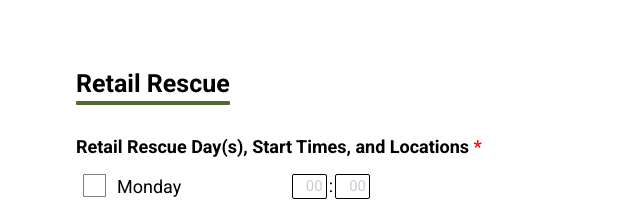
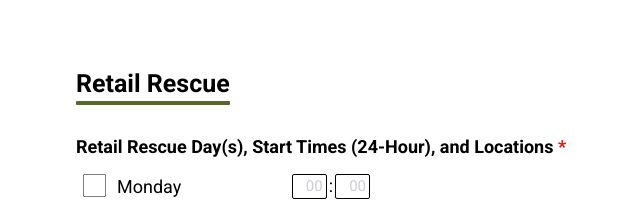
Before and after one commit to TritonSE/FSD-Distribution-Web-App, a React (Create React App) app in the folder frontend/: page /create-agency in a window 1280 px wide. Shown: the part 3200-3422 px from the top of the page, without its empty margins (54-694 px from the left). Built offline with nearby package versions, Linux system fonts and the light colour scheme; no server answers; sample sign-in values are in the browser's storage.

Commit message:
Update RetailRescueDays doc comments

```diff
--- a/frontend/src/components/AgencyProfileForm/RetailRescueDays.jsx
+++ b/frontend/src/components/AgencyProfileForm/RetailRescueDays.jsx
@@ -1,20 +1,20 @@
 import React, { Component } from "react";
 import Checkbox from "../FormComponents/Checkbox";
 import TimeBox from "../FormComponents/TimeBox";
-import { FormRow, FormCol } from "./FormLayout";
-import InputText from "../FormComponents/InputText";
+import { FormRow } from "./FormLayout";
 import RequiredAsterisk from "../FormComponents/RequiredAsterisk";
 import "./FormStyle.css";
 import InputLocation from "../FormComponents/InputLocation";
 
 /**
- * DistributionDays encapsulates the set of checkboxes and time inputs
- * corresponding to days of the week in the form distribution section.
+ * RetailRescueDays encapsulates the set of checkboxes, time inputs, and
+ * location inputs corresponding to days of the week in the form retail rescue
+ * section.
  *
  * Expected props:
  * - {Array<Object>} values: list of objects containing data for each day of
- * the week (title, whether it is selected, start time, state key for the
- * selection, and state key for the time)
+ * the week (title, whether it is selected, start time, location, and state keys
+ * for the selection, time, and location)
  * - {Function} onChange: callback from the form page to handle input changes,
  * should take a String and a Boolean or String
  * - {Function} validCheck: callback from the form page to check whether inputs
@@ -26,7 +26,7 @@ class RetailRescueDays extends Component {
     return (
       <div className="form-input selection-choice form-col-width">
         <label className="form-input-label">
-          Retail Rescue Day(s), Start Times, and Locations
+          Retail Rescue Day(s), Start Times (24-Hour), and Locations
           <RequiredAsterisk required={true} />
         </label>
         {values.map((item, index) => (
```
